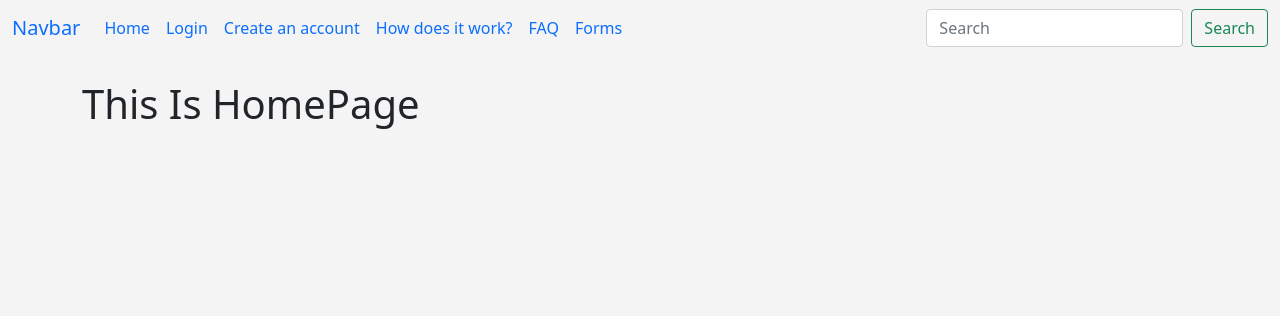
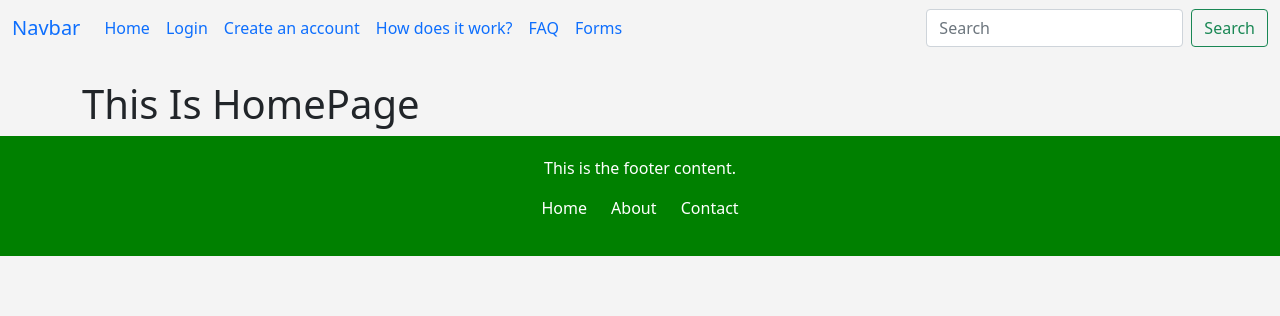
Before and after one commit to syed-ateeb-naveed/Psychology-Project, a Django app: template quizapp/templates/home.html in a window 1280 px wide. Shown: the top 316 px of the page. Run offline with Django 4.2, Linux system fonts and the light colour scheme; the template is opened without the code that fills it, so the values that code supplies are empty.

Commit message:
Empty HTML pages added

```diff
--- /dev/null
+++ b/quizapp/templates/about.html
@@ -0,0 +1,5 @@
+{%extends "base.html"%}
+
+{%block content%}
+<h1> This Is 'How does it Work?' Page </h1>
+{%endblock%}
--- a/quizapp/templates/base.html
+++ b/quizapp/templates/base.html
@@ -32,6 +32,8 @@
       {% endblock %}
     </div>
 
+    {% include 'partials/footer.html'%}
+
     <!-- Optional JavaScript; choose one of the two! -->
 
     <!-- Option 1: Bootstrap Bundle with Popper -->
--- /dev/null
+++ b/quizapp/templates/faq.html
@@ -0,0 +1,5 @@
+{%extends "base.html"%}
+
+{%block content%}
+<h1> This Is FAQ Page </h1>
+{%endblock%}
--- /dev/null
+++ b/quizapp/templates/forms.html
@@ -0,0 +1,5 @@
+{%extends "base.html"%}
+
+{%block content%}
+<h1> This Is forms page </h1>
+{%endblock%}
--- /dev/null
+++ b/quizapp/templates/partials/footer.html
@@ -0,0 +1,25 @@
+<style>
+    /* Styling for the footer */
+    .footer {
+      background-color: green;
+      color: white;
+      padding: 20px;
+      text-align: center;
+    }
+
+    /* Styling for the links in the footer */
+    .footer a {
+      color: white;
+      text-decoration: none;
+      margin: 0 10px;
+    }
+</style>
+
+<footer class="footer">
+    <p>This is the footer content.</p>
+    <p>
+      <a href="{% url 'home'%}">Home</a>
+      <a href="#">About</a>
+      <a href="#">Contact</a>
+    </p>
+</footer>
```
